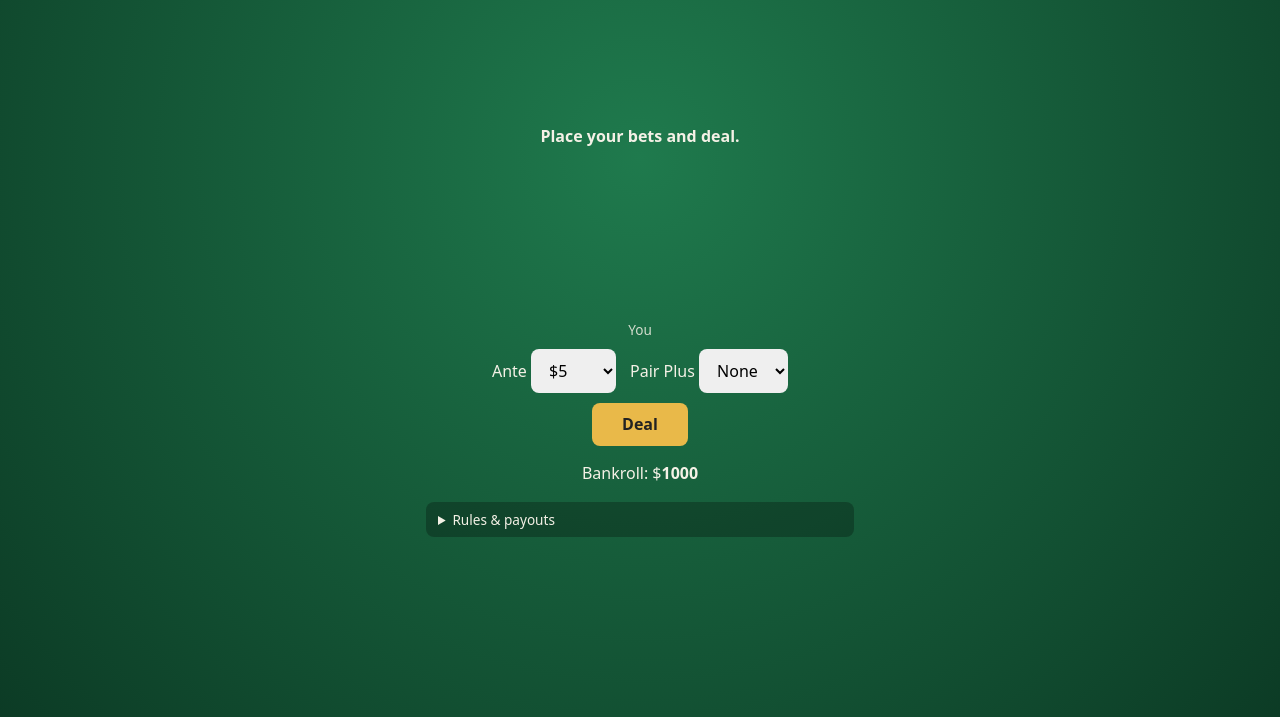
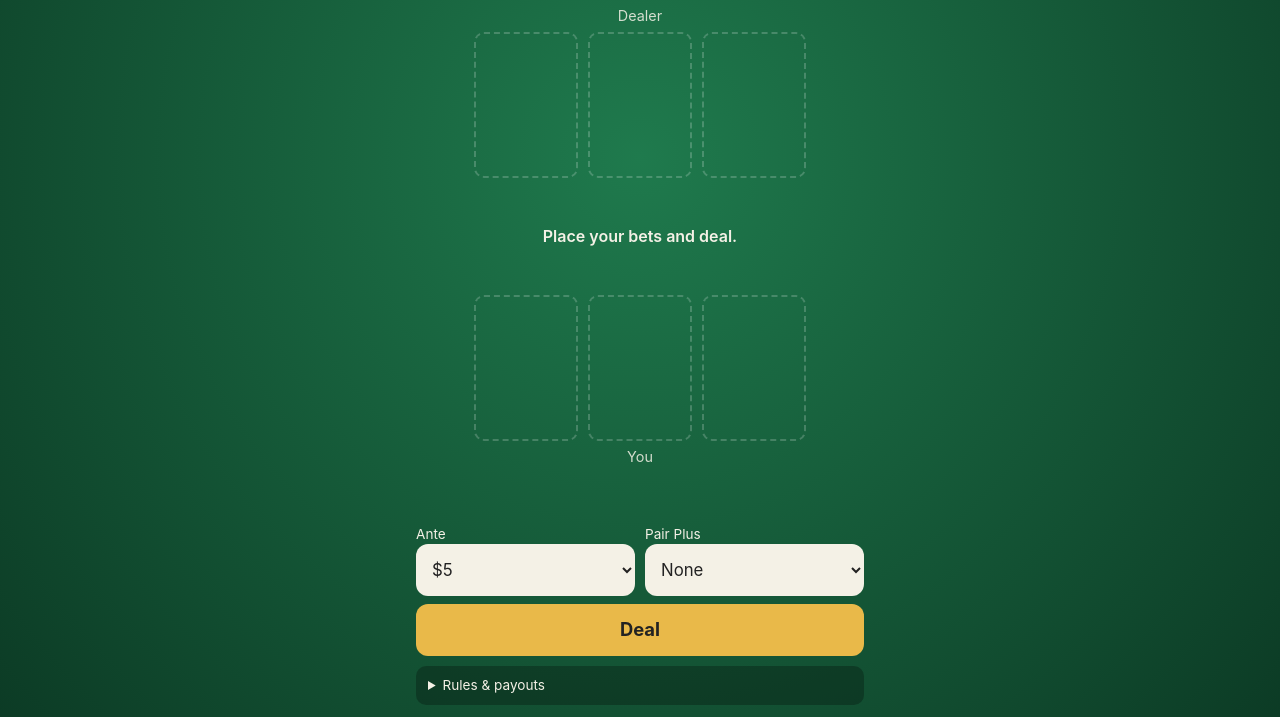
Before and after one commit to usmc84370-sketch/Claude, a plain HTML site: page three-card-poker.html in a window 1280 px wide. Shown: the part 83-800 px from the top of the page. Drawn offline with Linux system fonts and the light colour scheme.

Commit message:
Rework Three Card Poker layout for iOS
Co-Authored-By: Claude Fable 5.2 <noreply@anthropic.com>
Claude-Session: https://claude.ai/code/session_01TDpZToUTaJGJ8qEKC55FPS

```diff
--- a/three-card-poker.html
+++ b/three-card-poker.html
@@ -2,50 +2,76 @@
 <html lang="en">
 <head>
 <meta charset="utf-8">
-<meta name="viewport" content="width=device-width,initial-scale=1">
+<meta name="viewport" content="width=device-width,initial-scale=1,viewport-fit=cover">
+<meta name="apple-mobile-web-app-capable" content="yes">
+<meta name="mobile-web-app-capable" content="yes">
+<meta name="apple-mobile-web-app-status-bar-style" content="black-translucent">
+<meta name="apple-mobile-web-app-title" content="3 Card Poker">
+<meta name="theme-color" content="#0c3b25">
 <title>Three Card Poker</title>
 <style>
-  *{box-sizing:border-box}
-  body{margin:0;min-height:100vh;font:16px/1.4 system-ui,sans-serif;color:#f4f1e6;
-    background:radial-gradient(circle at 50% 30%,#1f7a4d,#0c3b25);display:flex;justify-content:center}
-  main{width:100%;max-width:460px;padding:16px;text-align:center}
-  h1{font-size:1.3rem;margin:4px 0 12px;letter-spacing:.05em}
-  .row{display:flex;justify-content:center;gap:8px;min-height:112px;margin:6px 0}
-  .card{width:72px;height:104px;border-radius:8px;background:#fff;color:#111;font-size:1.6rem;font-weight:700;
+  *{box-sizing:border-box;-webkit-tap-highlight-color:transparent}
+  html{background:#0c3b25;-webkit-text-size-adjust:100%}
+  body{margin:0;min-height:100vh;min-height:100dvh;font:16px/1.4 -apple-system,system-ui,sans-serif;color:#f4f1e6;
+    background:radial-gradient(circle at 50% 30%,#1f7a4d,#0c3b25);display:flex;justify-content:center;
+    -webkit-user-select:none;user-select:none;-webkit-touch-callout:none;touch-action:manipulation;overscroll-behavior:none}
+  main{width:100%;max-width:480px;min-height:100vh;min-height:100dvh;display:flex;flex-direction:column;text-align:center;
+    padding:calc(env(safe-area-inset-top) + 12px) calc(env(safe-area-inset-right) + 16px)
+            calc(env(safe-area-inset-bottom) + 12px) calc(env(safe-area-inset-left) + 16px)}
+  header{display:flex;justify-content:space-between;align-items:baseline;font-size:1.2rem}
+  h1{font-size:1.1rem;margin:0;letter-spacing:.05em}
+  .table{flex:1;display:flex;flex-direction:column;justify-content:center}
+  .row{display:flex;justify-content:center;gap:10px;margin:6px 0}
+  .card,.slot{width:min(26vw,104px);aspect-ratio:5/7;border-radius:10px}
+  .slot{border:2px dashed #fff3}
+  .card{background:#fff;color:#111;font-size:clamp(1.6rem,8vw,2.2rem);font-weight:700;line-height:1.15;
     display:flex;flex-direction:column;align-items:center;justify-content:center;box-shadow:0 2px 6px #0008}
   .card.red{color:#c0202a}
   .card.back{background:repeating-linear-gradient(45deg,#7a1f2b,#7a1f2b 6px,#5c1620 6px,#5c1620 12px);border:3px solid #fff}
-  .label{font-size:.85rem;opacity:.85;min-height:1.3em}
-  #msg{min-height:4.2em;margin:10px 0;font-weight:600;white-space:pre-line}
-  .bets{display:flex;justify-content:center;gap:14px;margin:10px 0}
-  select,button{font:inherit;padding:10px 14px;border-radius:8px;border:0}
-  button{background:#e9b949;color:#222;font-weight:700;cursor:pointer;min-width:96px}
+  .label{font-size:.9rem;opacity:.85;min-height:1.3em}
+  #msg{min-height:5.6em;margin:8px 0;font-weight:600;white-space:pre-line;display:flex;align-items:center;justify-content:center}
+  .bets{display:flex;gap:10px;margin:8px 0}
+  .bets label{flex:1;font-size:.85rem;text-align:left}
+  select,button{font:inherit;border-radius:12px;border:0;min-height:52px;color:#222}
+  select{width:100%;padding:0 12px;font-size:1.05rem;background:#f4f1e6}
+  .actions{display:flex;gap:10px}
+  button{flex:1;background:#e9b949;font-weight:700;font-size:1.15rem;cursor:pointer}
+  button:active{filter:brightness(.85)}
   button.alt{background:#ddd}
-  button:disabled,select:disabled{opacity:.4;cursor:default}
+  button:disabled,select:disabled{opacity:.4}
   .hide{display:none}
-  details{margin-top:18px;text-align:left;font-size:.85rem;background:#0004;border-radius:8px;padding:8px 12px}
+  details{margin-top:10px;text-align:left;font-size:.85rem;background:#0004;border-radius:10px;padding:10px 12px}
+  summary{cursor:pointer}
   td{padding:1px 10px 1px 0}
+  @media (max-height:620px){
+    .card,.slot{width:12.5dvh}
+    .card{font-size:1.4rem}
+    #msg{font-size:.9rem;margin:4px 0}
+    select,button{min-height:46px}
+  }
 </style>
 </head>
 <body>
 <main>
-  <h1>THREE CARD POKER</h1>
+  <header><h1>3 CARD POKER</h1><span>$<b id="bank"></b></span></header>
+  <div class="table">
   <div class="label" id="dLabel">Dealer</div>
   <div class="row" id="dealer"></div>
   <div id="msg">Place your bets and deal.</div>
   <div class="row" id="player"></div>
   <div class="label" id="pLabel">You</div>
+  </div>
 
   <div class="bets">
     <label>Ante <select id="ante"></select></label>
     <label>Pair Plus <select id="pp"></select></label>
   </div>
-  <div>
+  <div class="actions">
     <button id="deal">Deal</button>
     <button id="play" class="hide">Play</button>
     <button id="fold" class="hide alt">Fold</button>
+    <button id="reset" class="alt hide">Rebuy</button>
   </div>
-  <p>Bankroll: $<b id="bank"></b> <button id="reset" class="alt hide">Rebuy</button></p>
 
   <details>
     <summary>Rules &amp; payouts</summary>
@@ -72,7 +98,10 @@ const NAMES = ['High card','Pair','Flush','Straight','Three of a kind','Straight
 const PAIR_PLUS = [0,1,4,6,30,40];   // payout multipliers by hand category
 const ANTE_BONUS = [0,0,0,1,4,5];
 
-let bank = 1000, ante = 0, pp = 0, pHand = [], dHand = [], inHand = false;
+const SLOTS = '<div class="slot"></div>'.repeat(3);
+let saved = null;
+try { saved = localStorage.getItem('tcp-bank'); } catch (e) {}
+let bank = saved === null || isNaN(+saved) ? 1000 : +saved, ante = 0, pp = 0, pHand = [], dHand = [], inHand = false;
 
 // Returns [category, ...tiebreakers]; compare element by element.
 function evaluate(hand) {
@@ -107,6 +136,7 @@ function show(el, hand, hidden) {
 }
 function ui() {
   $('bank').textContent = bank;
+  if (!inHand) try { localStorage.setItem('tcp-bank', bank); } catch (e) {}
   $('deal').classList.toggle('hide', inHand);
   $('play').classList.toggle('hide', !inHand);
   $('fold').classList.toggle('hide', !inHand);
@@ -161,6 +191,7 @@ $('reset').onclick = () => { bank = 1000; $('msg').textContent = 'Fresh $1000. T
 
 for (const v of [5, 10, 25, 50, 100]) $('ante').add(new Option('$' + v, v));
 for (const v of [0, 5, 10, 25, 50, 100]) $('pp').add(new Option(v ? '$' + v : 'None', v));
+$('dealer').innerHTML = $('player').innerHTML = SLOTS;
 ui();
 </script>
 </body>
```
